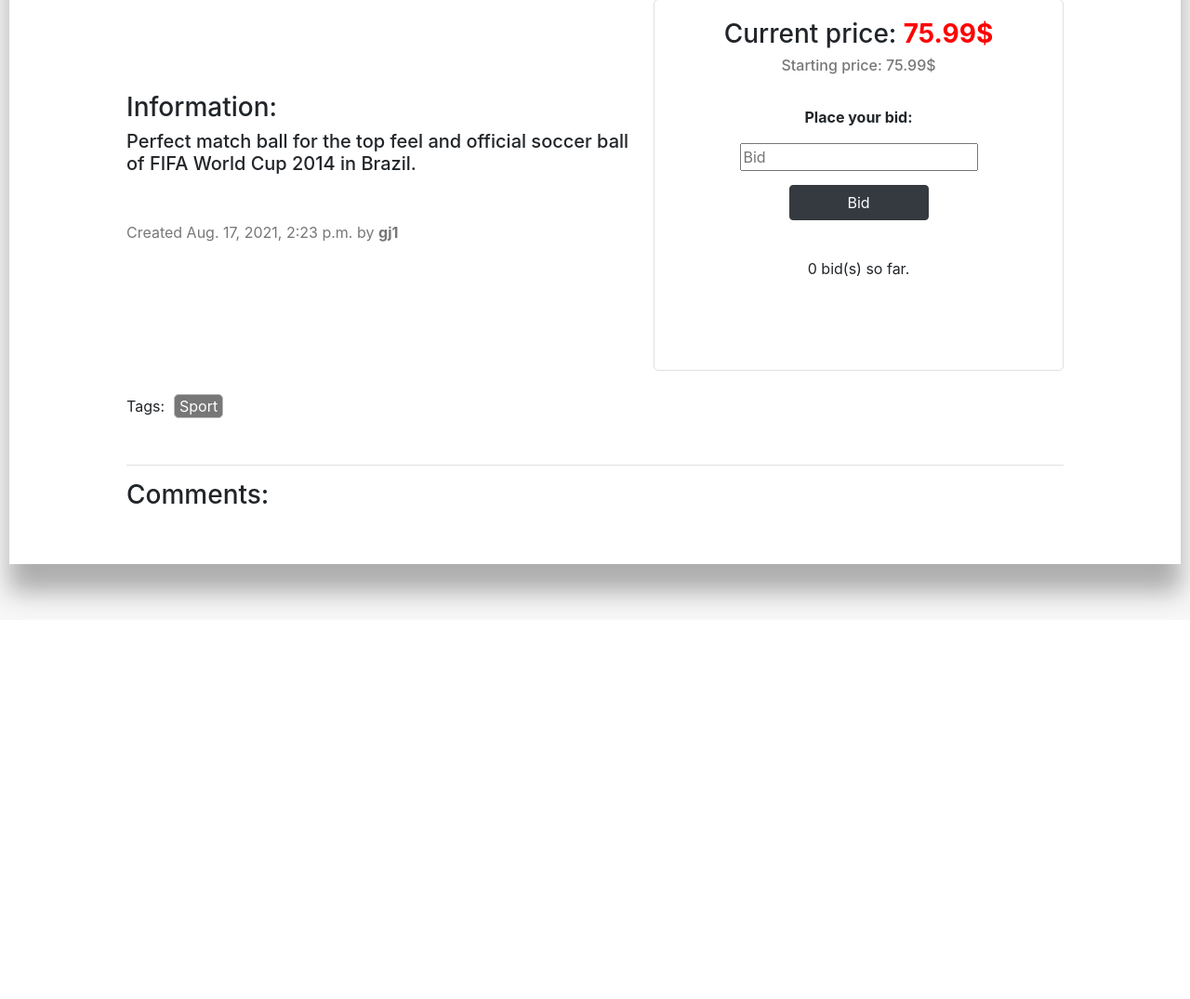
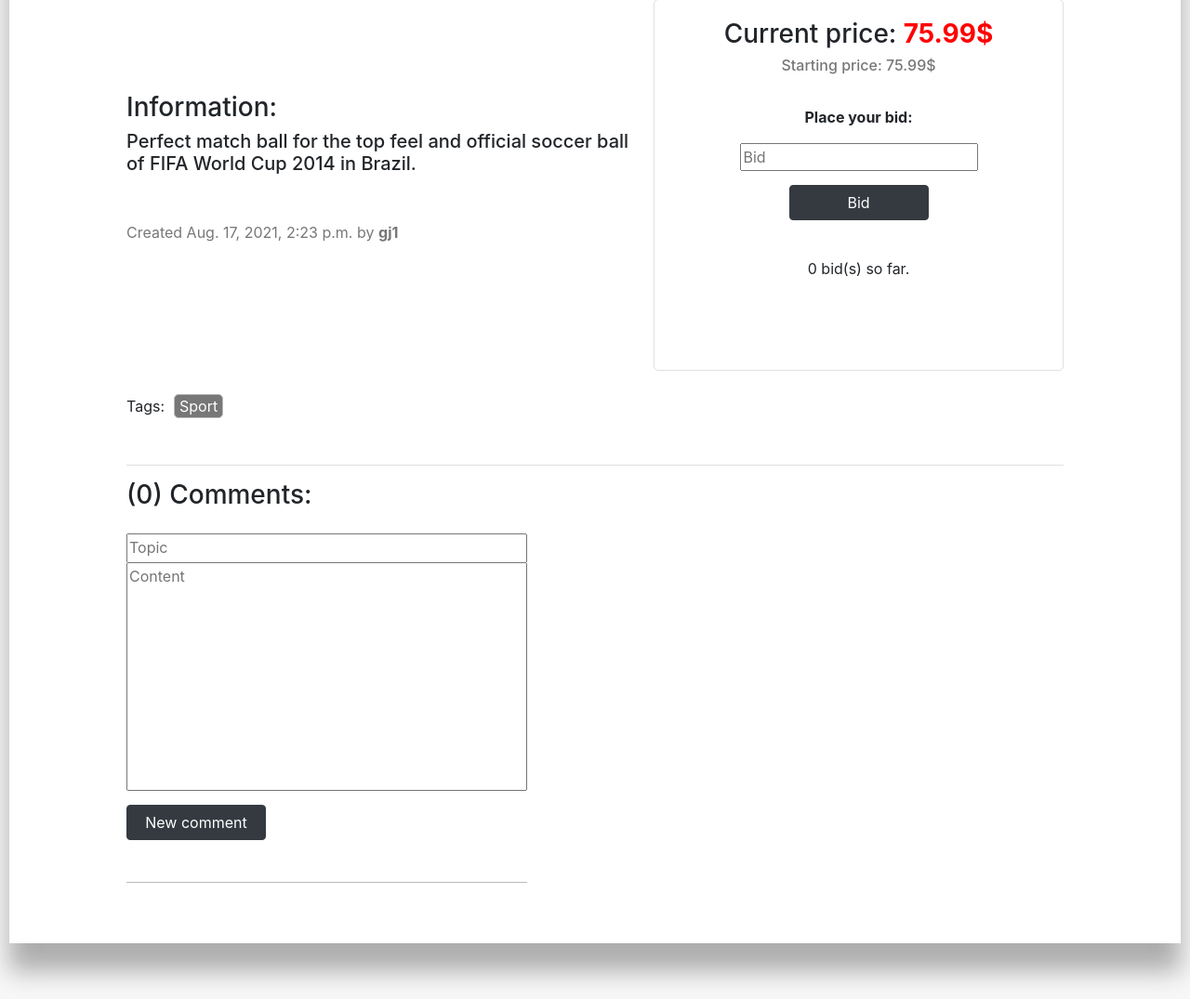
Before and after one commit to goergk/Commerce, a Django app: page /listing/1 in a window 1280 px wide. Shown: the part 776-1851 px from the top of the page at 93% size. Before the commit the page ends 1433 px from the top, so only its background shows below. Run offline with Django 3.2, Linux system fonts and the light colour scheme; a user stored in the database is signed in; data comes from the database, SQL or seed files in the repository; both versions use the stored data as it was after the commit; some libraries are stand-ins or nearby versions.

Commit message:
Added&styled comments section

```diff
--- a/commerce/auctions/models.py
+++ b/commerce/auctions/models.py
@@ -47,8 +47,8 @@ class Bid(models.Model):
 class Comment(models.Model):
     id = models.AutoField(primary_key=True)
     topic = models.CharField(max_length=64)
-    content = models.CharField(max_length=2500)
-    date = models.DateTimeField()
+    content = models.CharField(max_length=500)
+    date = models.DateTimeField(auto_now_add=True)
     commentator = models.ForeignKey(User, on_delete=models.CASCADE, related_name="commentators")
     listing = models.ForeignKey(Listing, on_delete=models.CASCADE, related_name="comments")
 
--- a/commerce/auctions/static/auctions/styles.css
+++ b/commerce/auctions/static/auctions/styles.css
@@ -271,6 +284,38 @@ textarea{
     padding: 0px;
 }
 
+.comments_container{
+    display: flex;
+    width: 50%;
+    flex-direction: column;
+    justify-content: center;
+    align-items: flex-start;
+}
+
+.new_comment{
+    display: flex;
+    flex-direction: column;
+    justify-content: center;
+    align-items: flex-start;
+    padding-bottom: 45px;
+    margin-bottom: 15px;
+    border-bottom: 1px solid rgb(187, 187, 187);
+}
+
+.topic_area{
+    height: 32px;
+    margin-bottom: -1px;
+}
+
+.comment_container{
+    display: flex;
+    flex-direction: column;
+    width: 100%;
+    padding-bottom: 15px;
+    margin-bottom: 15px;
+    border-bottom: 1px solid rgb(187, 187, 187);
+}
+
 @media (max-width: 924px){
     .listing_content_container{
         flex-direction: column;
--- a/commerce/auctions/templates/auctions/create.html
+++ b/commerce/auctions/templates/auctions/create.html
@@ -39,7 +39,9 @@
 
                 <div class="checkbox-form-group">
                     <label id="category"><b>{{listing.category.label_tag}}</b></label>
-                    {{listing.category}}
+                    <div class="category-form-container">
+                        {{listing.category}}
+                    </div>
                 </div>
 
                 <div class="button_container">
--- a/commerce/auctions/templates/auctions/listing.html
+++ b/commerce/auctions/templates/auctions/listing.html
@@ -66,8 +66,39 @@
                             {% endfor %}
                         </div>
                     </div>
-                    <div style="display: flex; width: 80%; margin-top: 15px;">
-                        <h3>Comments:</h3>
+                    <div style="width: 80%; margin-top: 15px">
+                        <div class="comments_container">
+                            <h3 style="margin-bottom: 25px;">({{ comments.count }})
+                                {% if comments.count == 1 %}
+                                    Comment:
+                                {% else %}
+                                    Comments:
+                                {% endif %}
+                            </h3>
+                            {% if user.is_authenticated %}
+                                <form action="#">
+                                    <div class="new_comment">
+                                        {{ comment.topic }}
+                                        {{ comment.content }}
+                                        <input type="submit" class="btn btn-dark comment_button" value="New comment">
+                                    </div>
+                                </form>
+                            {% endif %}
+
+                            {% for comment in comments %}
+                                <div class="comment_container">
+                                    <h5>
+                                        <b>{{ comment.topic }}</b>
+                                    </h5>
+                                    <p>
+                                        <i>{{ comment.content }}</i>
+                                    </p>
+                                    <p style="font-size: 14px; display: flex; justify-content: flex-end; margin: 10px 0px 10px 0px;">
+                                        {{ comment.date }} by&nbsp; <b>{{ comment.commentator }}</b>
+                                    </p>
+                                </div>
+                            {% endfor %}
+                        </div>
                     </div>
                 </div>
             </div>
--- a/commerce/auctions/views.py
+++ b/commerce/auctions/views.py
@@ -20,8 +20,8 @@ class NewBidForm(forms.Form):
     bid_value = forms.DecimalField(widget=forms.NumberInput(attrs={'class': 'bid_area', 'placeholder': 'Bid'}))
 
 class NewCommentForm(forms.Form):
-    topic = forms.CharField(widget=forms.Textarea(attrs={'class': 'topic_area'}))
-    content = forms.CharField(widget=forms.Textarea(attrs={'class': 'content_area'}))
+    topic = forms.CharField(widget=forms.Textarea(attrs={'class': 'topic_area', 'placeholder': 'Topic'}))
+    content = forms.CharField(widget=forms.Textarea(attrs={'class': 'content_area', 'placeholder': 'Content'}))
 
 def index(request):
     listings = Listing.objects.filter(closed=False)
@@ -100,6 +100,7 @@ def categories(request):
 def listing(request, listing_id):
     listing = Listing.objects.get(pk=listing_id)
     categories = listing.category.all()
+    comments = listing.comments.all()
     bids = listing.bids.all()
     temp = listing.bids.aggregate(Max('value'))
     bid = listing.bids.filter(value=temp['value__max']).first()
@@ -109,6 +110,8 @@ def listing(request, listing_id):
         "bids": bids,
         "winning": bid,
         "categories": categories,
+        "comment": NewCommentForm(),
+        "comments": comments,
         "bid": NewBidForm()
     })
 
```
Also changed, not shown: other parts of commerce/auctions/static/auctions/styles.css (+23 -6 lines), commerce/auctions/migrations/0011_alter_comment_date.py (added), commerce/auctions/migrations/0012_alter_comment_content.py (added), commerce/db.sqlite3.
